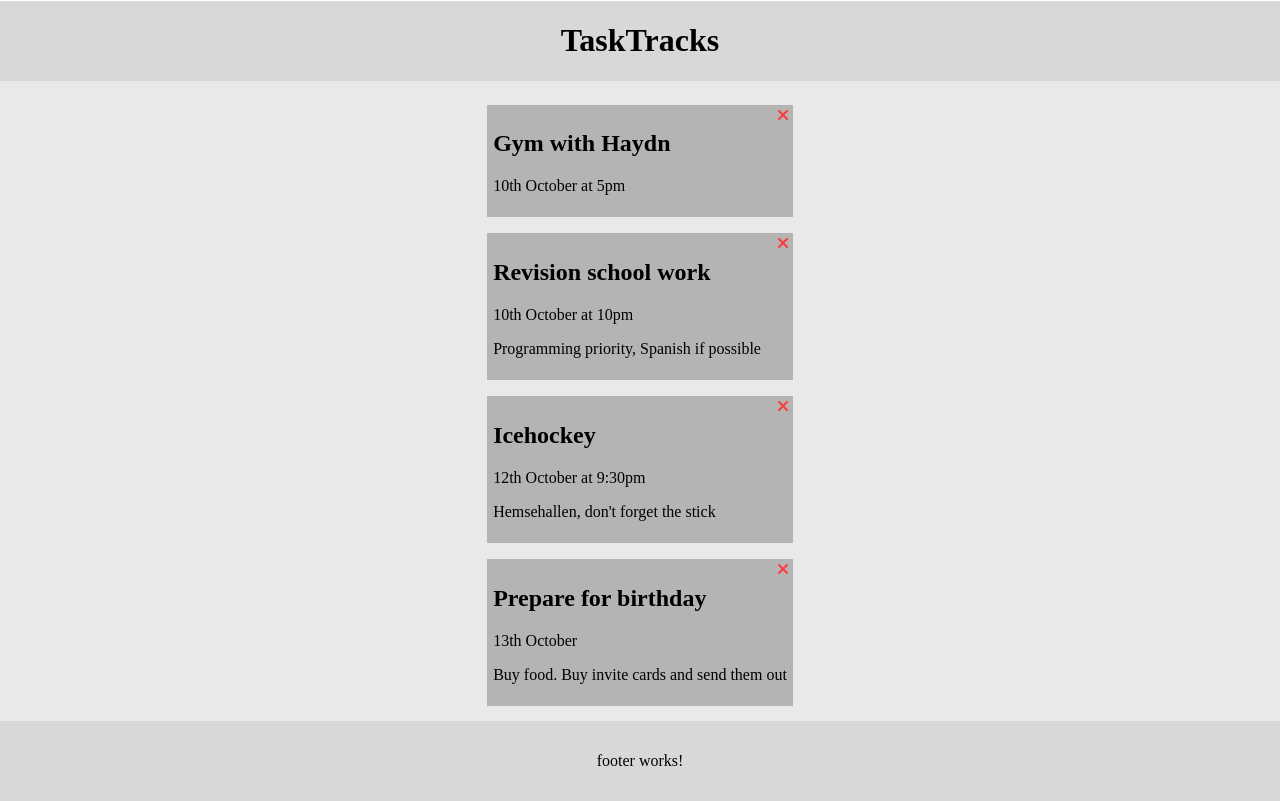
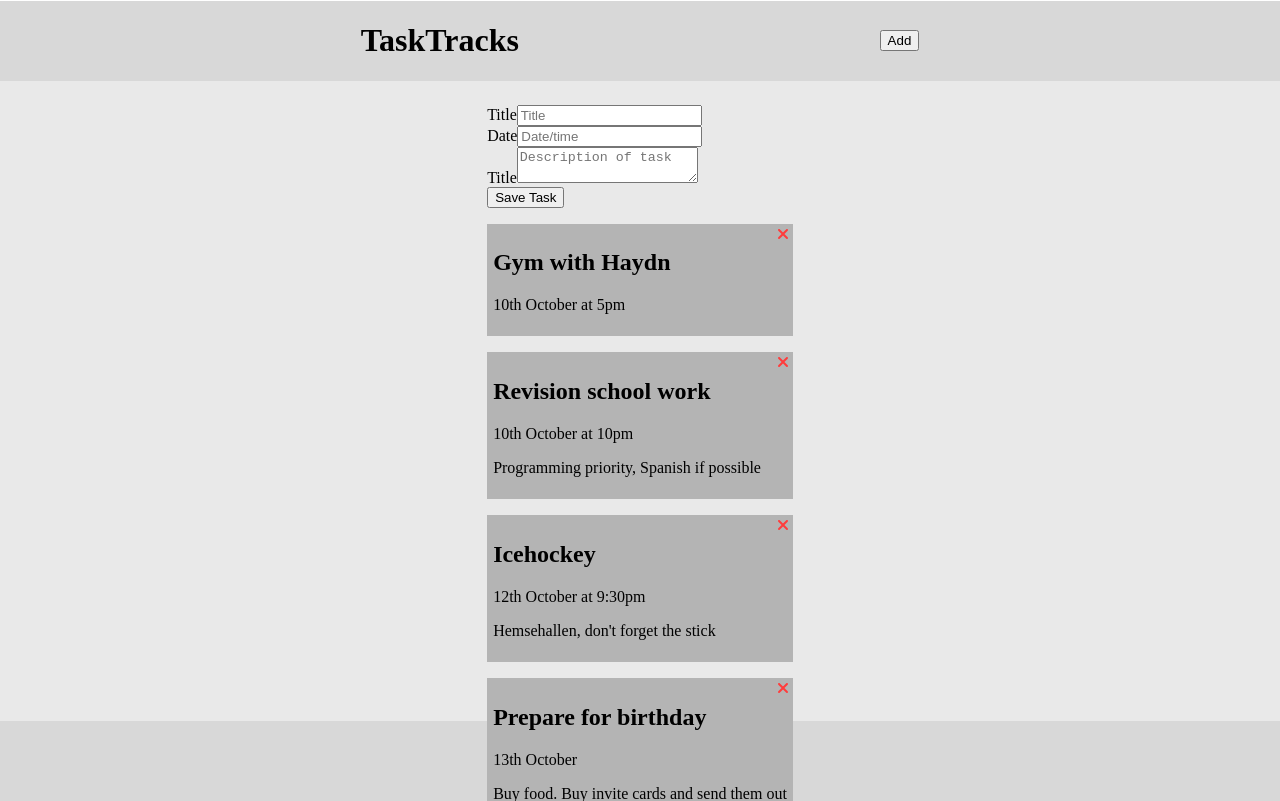
Before and after one commit to Godnoken/angular-task-tracker, an Angular app: page / in a window 1280 px wide. Built offline with nearby package versions, Linux system fonts and the light colour scheme; data requests are answered from the project's data file.

Commit message:
Add an add task function

```diff
--- a/src/app/app.module.ts
+++ b/src/app/app.module.ts
@@ -1,6 +1,7 @@
 import { NgModule } from '@angular/core';
 import { BrowserModule } from '@angular/platform-browser';
 import { HttpClientModule } from '@angular/common/http';
+import { FormsModule } from '@angular/forms';
 
 import { AppComponent } from './app.component';
 import { HeaderComponent } from './components/header/header.component';
@@ -24,7 +25,8 @@ import { FontAwesomeModule } from '@fortawesome/angular-fontawesome';
   imports: [
     BrowserModule,
     FontAwesomeModule,
-    HttpClientModule
+    HttpClientModule,
+    FormsModule
 
   ],
   providers: [],
--- a/src/app/components/add-task/add-task.component.html
+++ b/src/app/components/add-task/add-task.component.html
@@ -1 +1,15 @@
-<p>add-task works!</p>
+<form (ngSubmit)="onSubmit()">
+    <div>
+        <label for="text">Title</label>
+        <input [(ngModel)]="title" type="text" name="title" id="title" placeholder="Title">
+    </div>
+    <div>
+        <label for="date">Date</label>
+        <input [(ngModel)]="date" type="text" name="date" id="date" placeholder="Date/time">
+    </div>
+    <div>
+        <label for="description">Title</label>
+        <textarea [(ngModel)]="description" name="description" id="description" placeholder="Description of task"></textarea>
+    </div>
+    <input type="submit" value="Save Task">
+</form>
--- a/src/app/components/add-task/add-task.component.ts
+++ b/src/app/components/add-task/add-task.component.ts
@@ -1,4 +1,6 @@
-import { Component, OnInit } from '@angular/core';
+import { Component, OnInit, Output, EventEmitter } from '@angular/core';
+
+import { Task } from 'src/app/Task';
 
 @Component({
   selector: 'app-add-task',
@@ -6,10 +8,37 @@ import { Component, OnInit } from '@angular/core';
   styleUrls: ['./add-task.component.css']
 })
 export class AddTaskComponent implements OnInit {
+  @Output() onAddTask: EventEmitter<Task> = new EventEmitter();
+  title!: string;
+  date!: string;
+  description!: string;
 
   constructor() { }
 
   ngOnInit(): void {
+
   }
 
+  onSubmit() {
+    if (!this.title) {
+      alert("Please add a title!");
+      return;
+    }
+    else if (!this.date) {
+      alert("Please add a date!");
+      return;
+    }
+
+    const newTask = {
+      title: this.title,
+      date: this.date,
+      description: this.description
+    }
+
+    this.onAddTask.emit(newTask);
+
+    this.title = "";
+    this.date = "";
+    this.description = "";
+  }
 }
--- a/src/app/components/header/header.component.html
+++ b/src/app/components/header/header.component.html
@@ -1 +1,2 @@
 <h1>{{ title }}</h1>
+<button type="button">Add</button>
--- a/src/app/components/task-item/task-item.component.html
+++ b/src/app/components/task-item/task-item.component.html
@@ -1,6 +1,6 @@
 <div class="task">
     <h2>{{ task.title }}</h2>
     <p>{{ task.date }}</p>
-    <p *ngIf="task.description.length > 0">{{ task.description }}</p>
+    <p *ngIf="task.description !== undefined">{{ task.description }}</p>
     <fa-icon (click)="deleteTaskEmitter(task)" class="deleteTask" [icon]="faTimes"></fa-icon>
 </div>
--- a/src/app/components/tasks/tasks.component.html
+++ b/src/app/components/tasks/tasks.component.html
@@ -1,3 +1,4 @@
 <div class="tasks">
+    <app-add-task (onAddTask)="addTask($event)"></app-add-task>
     <app-task-item *ngFor="let task of tasks" [task]="task" (onDelete)="deleteTask(task)"></app-task-item>
 </div>
--- a/src/app/components/tasks/tasks.component.ts
+++ b/src/app/components/tasks/tasks.component.ts
@@ -24,6 +24,13 @@ export class TasksComponent implements OnInit {
       .subscribe(tasks => this.tasks = tasks);
   }
 
+  addTask(task: Task): void {
+    this.taskService.addTask(task)
+      .subscribe(
+        task => this.tasks.push(task)
+      )
+  }
+
   deleteTask(task: Task): void {
     this.taskService.deleteTask(task)
       .subscribe(
--- a/src/app/services/task.service.ts
+++ b/src/app/services/task.service.ts
@@ -3,6 +3,12 @@ import { HttpClient, HttpHeaders } from '@angular/common/http';
 import { Observable } from 'rxjs';
 
 import { Task } from 'src/app/Task';
+
+const httpOptions = {
+  headers: new HttpHeaders({
+    "Content-Type": "application/json"
+  })
+}
 
 @Injectable({
   providedIn: 'root'
@@ -18,6 +24,10 @@ export class TaskService {
     return this.http.get<Task[]>(this.apiUrl);
   }
 
+  addTask(task: Task): Observable<Task> {
+    return this.http.post<Task>(this.apiUrl, task, httpOptions);
+  }
+
   deleteTask(task: Task): Observable<Task> {
     const url = `${this.apiUrl}/${task.id}`;
     return this.http.delete<Task>(url);
```
